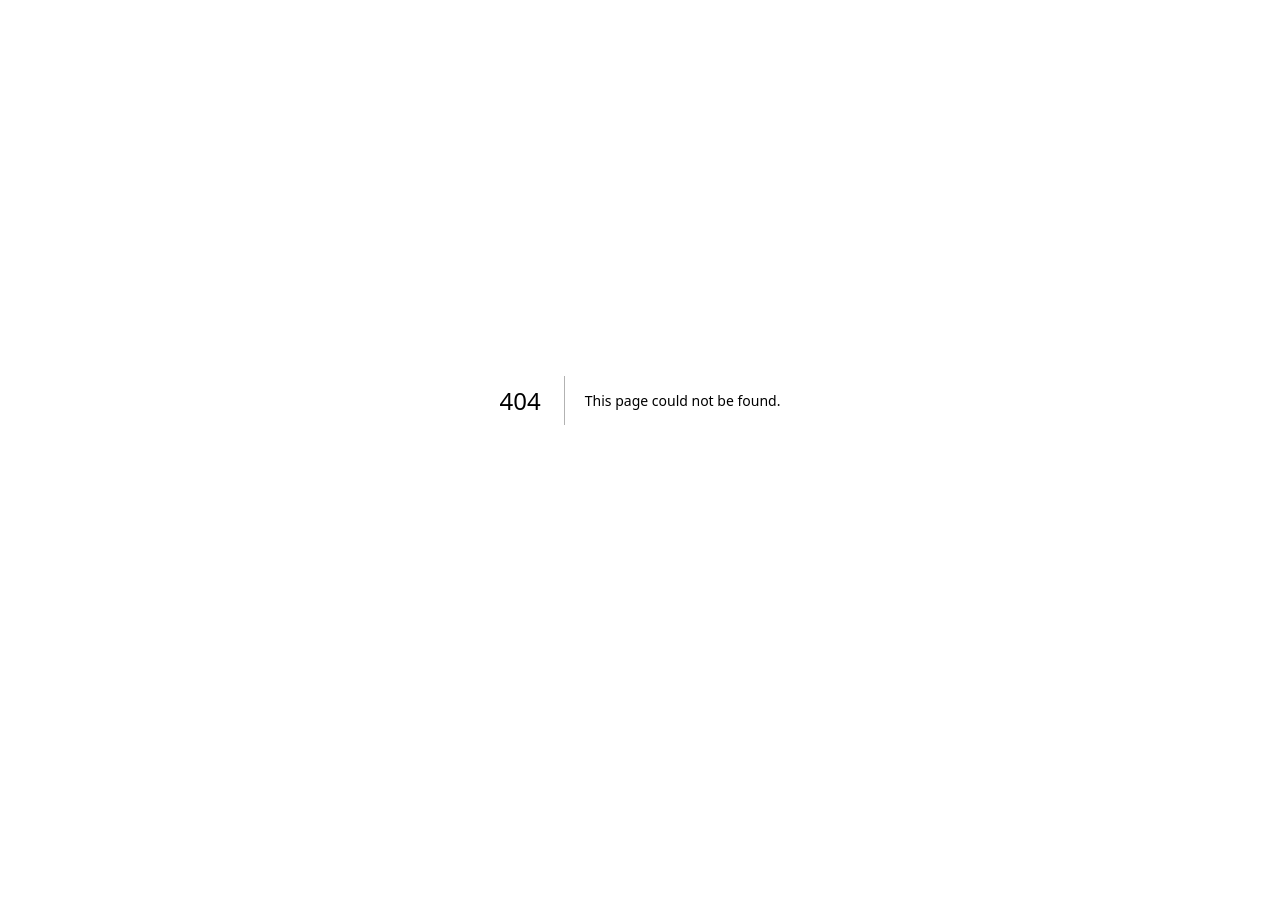
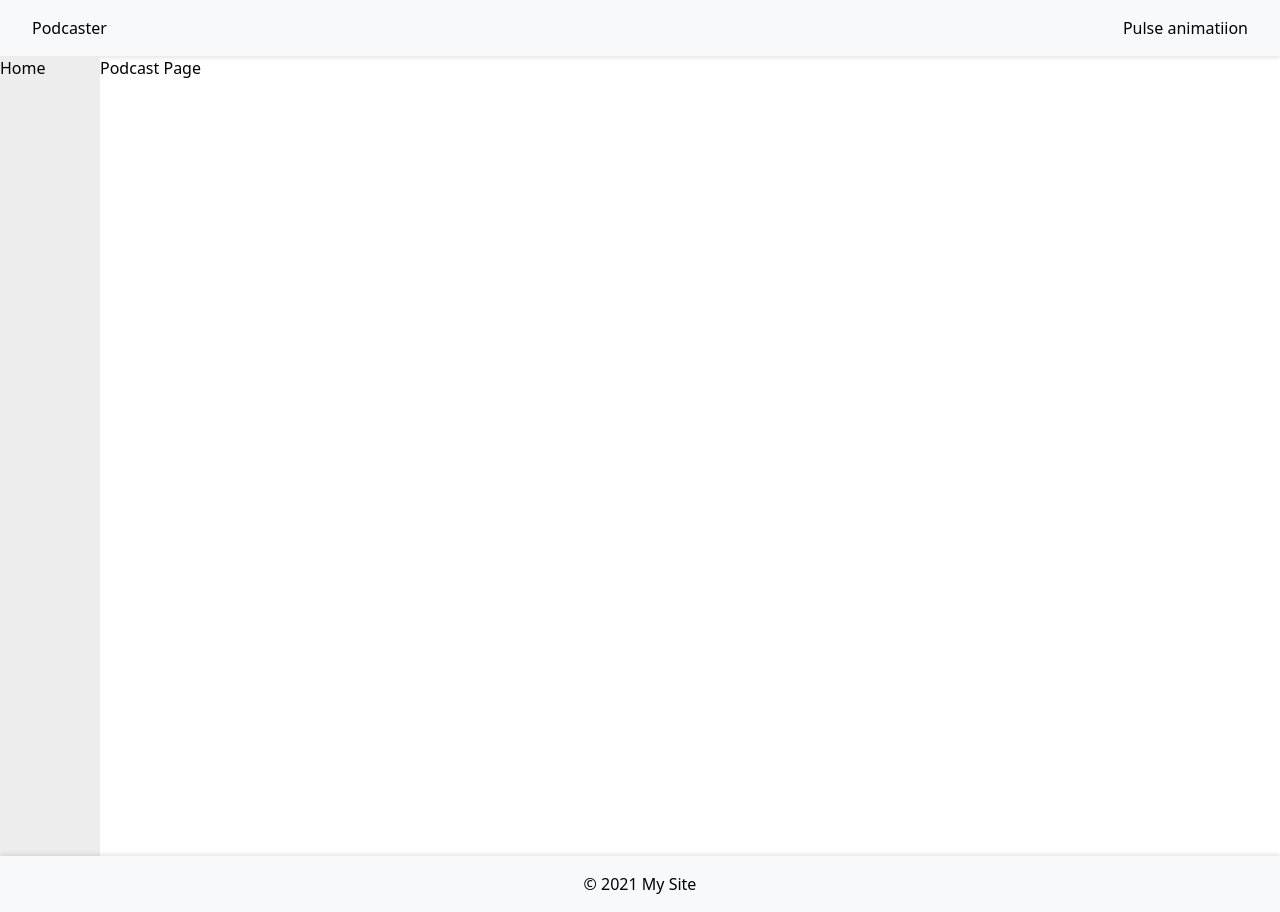
Before and after one commit to NelsonAraujo93/my-podcast, a Next.js app: page /podcast in a window 1280 px wide. Before the commit this address had no page. Before the commit the page ends 800 px from the top, so only its background shows below. Built offline with nearby package versions, Linux system fonts and the light colour scheme.

Commit message:
Modificamos el arbol de carpetas para aprovechar el app-routing, creamos las rutas y estilos

```diff
--- /dev/null
+++ b/src/app/layout.tsx
@@ -0,0 +1,21 @@
+import styles from '@/app/ui/home.module.css';
+export default function Layout({ children }: { children: React.ReactNode }) {
+  return (
+    <html className={styles.html}>
+      <head>
+        <title>My Site</title>
+        <link rel="stylesheet" href="https://cdn.jsdelivr.net/npm/tailwindcss@2.2.19/dist/tailwind.min.css" />
+      </head>
+      <body className={styles.body}>
+        <nav className={styles.navBar}>
+          <h1>Podcaster</h1>
+          <div>Pulse animatiion</div>
+        </nav>
+        {children}
+        <footer className={styles.footer}>
+          <p>© 2021 My Site</p>
+        </footer>
+      </body>
+    </html>
+  );
+}
--- /dev/null
+++ b/src/app/podcast/episode/page.tsx
@@ -0,0 +1,3 @@
+export default function Page() {
+  return <p>Episode Page</p>;
+}
--- /dev/null
+++ b/src/app/podcast/layout.tsx
@@ -0,0 +1,15 @@
+import styles from '@/app/ui/sideMenu.module.css';
+import Link from 'next/link';
+
+export default function Layout({ children }: { children: React.ReactNode }) {
+  return (
+    <div className={styles.dashBoard}>
+      <div className={styles.sideMenu}>
+        <ul>
+          <li><Link href="/">Home</Link></li>
+        </ul>
+      </div>
+        {children}
+    </div>
+  );
+}
--- /dev/null
+++ b/src/app/podcast/page.tsx
@@ -0,0 +1,3 @@
+export default function Page() {
+  return <p>Podcast Page</p>;
+}
--- /dev/null
+++ b/src/app/ui/home.module.css
@@ -0,0 +1,27 @@
+.navBar {
+    display: flex;
+    justify-content: space-between;
+    align-items: center;
+    padding: 1rem 2rem;
+    background-color: #f8f9fa;
+    box-shadow: 0 2px 4px rgba(0, 0, 0, 0.1);
+}
+
+.body {
+    display: flex;
+    flex-direction: column;
+    justify-content: space-between;
+}
+
+.footer {
+    display: flex;
+    justify-content: center;
+    align-items: center;
+    padding: 1rem 2rem;
+    background-color: #f8f9fa;
+    box-shadow: 0 -2px 4px rgba(0, 0, 0, 0.1);
+}
+
+.html {
+    height: 100vh;
+}
--- /dev/null
+++ b/src/app/ui/sideMenu.module.css
@@ -0,0 +1,11 @@
+.dashBoard {
+    display: flex;
+    height: 100vh;
+    flex-direction: row;
+}
+
+.sideMenu {
+    width: 100px;
+    height: 100%;
+    background-color: #ededed;
+}
```
Also changed, not shown: src/app/page.tsx (renamed from src/pages/index.tsx, +12 -3 lines), src/components/Podcast.tsx (deleted, +0 -22 lines), src/pages/podcast/[id].tsx (deleted, +0 -56 lines), src/components/Episode.tsx (deleted), src/components/Header.tsx (deleted), src/pages/podcast/[id]/[episode_id].tsx (deleted).
